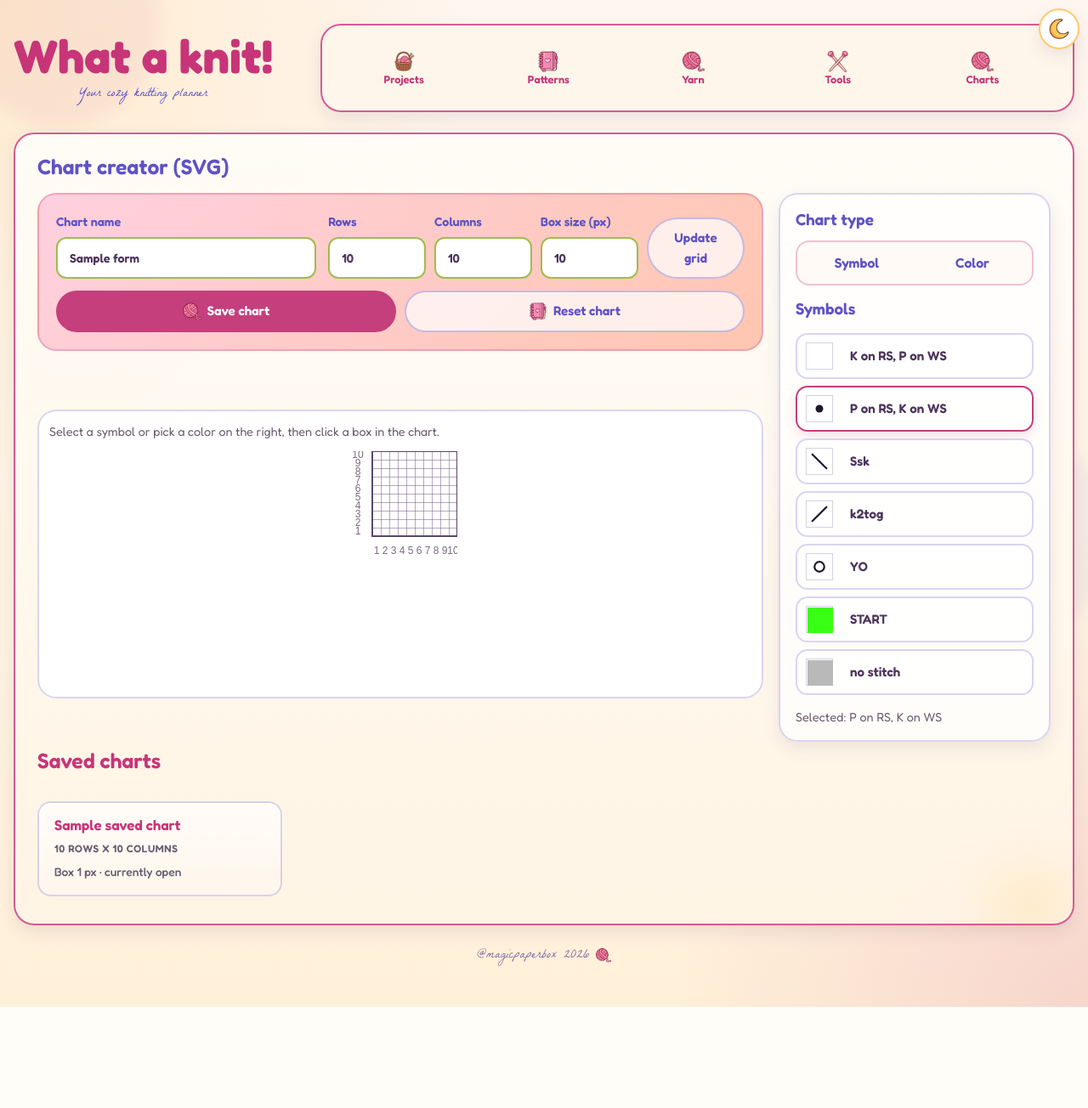
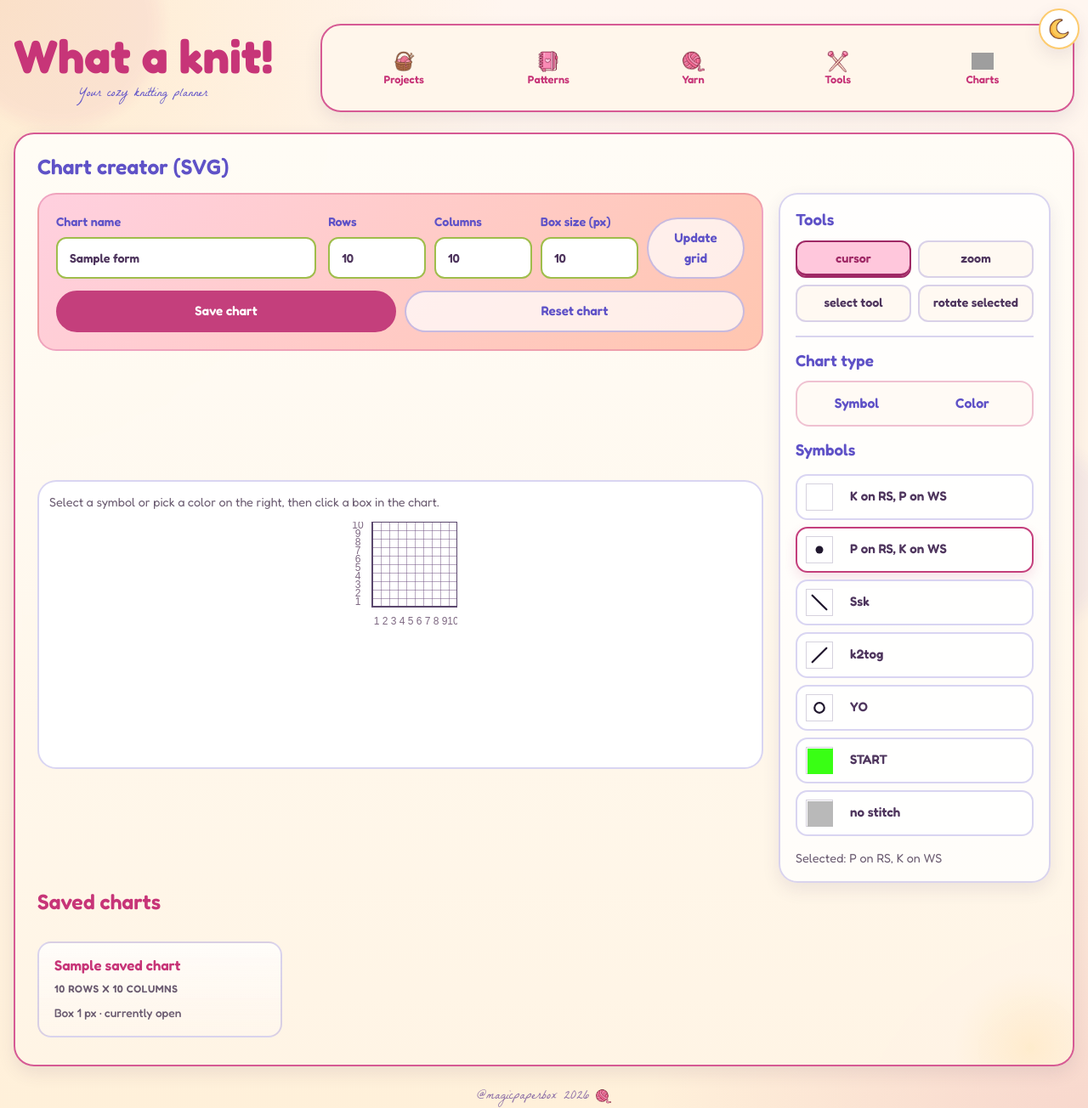
Before and after one commit to magicpaperbox/what-a-knit, a Flask app: template templates/charts/create_chart.html in a window 1280 px wide. Shown: the top 1304 px of the page at 85% size. Before the commit the page ends 1185 px from the top, so only its background shows below. Run offline with Flask 3, Linux system fonts and the light colour scheme; the template is opened without the code that fills it: most values are stand-ins (such as "Sample title", 1, 10 or a date in 2020); parts of the project's set-up code (start-up, migrations or seed data) failed here and were passed over; grey boxes are pictures that could not be loaded.

Commit message:
select tool

```diff
--- a/static/css/charts/palette.css
+++ b/static/css/charts/palette.css
@@ -7,6 +7,7 @@
 }
 
 .chart-kind-selector legend,
+.chart-tools > h3,
 .chart-palette-header h3 {
     display: block;
     margin: 0;
@@ -15,6 +16,56 @@
     font-size: 1.18rem;
     font-weight: 600;
     line-height: 1.25;
+}
+
+.chart-tools {
+    display: grid;
+    grid-template-columns: repeat(2, minmax(0, 1fr));
+    gap: var(--chart-control-gap);
+    padding-bottom: 16px;
+    border-bottom: 2px solid var(--border-soft);
+}
+
+.chart-tools > h3 {
+    grid-column: 1 / -1;
+    margin-bottom: 4px;
+}
+
+.chart-tool-button {
+    display: flex;
+    align-items: center;
+    justify-content: center;
+    min-width: 0;
+    min-height: var(--control-size-lg);
+    padding: 10px;
+    border: var(--chart-control-border);
+    border-radius: var(--chart-control-radius-sm);
+    background: var(--panel-muted);
+    color: var(--text);
+    font-size: 0.9rem;
+    font-weight: 600;
+    line-height: 1.3;
+    text-align: center;
+    cursor: pointer;
+    transition: background-color 0.18s ease, border-color 0.18s ease, color 0.18s ease;
+}
+
+.chart-tool-button:hover {
+    border-color: var(--border);
+    background: var(--icon-control-bg);
+    color: var(--accent-strong);
+}
+
+.chart-tool-button.is-active {
+    border-color: var(--accent-strong);
+    background: var(--icon-control-hover-bg);
+    color: var(--accent-strong);
+    box-shadow: inset 0 -3px 0 var(--accent-strong);
+}
+
+.chart-tool-button:focus-visible {
+    outline: 3px solid var(--accent-strong);
+    outline-offset: var(--focus-ring-offset);
 }
 
 .chart-kind-selector legend {
--- a/static/css/charts/svg.css
+++ b/static/css/charts/svg.css
@@ -29,6 +29,13 @@
     stroke: var(--chart-grid-border);
 }
 
+.chart-selection {
+    fill: var(--accent-wash-strong);
+    stroke: var(--accent-strong);
+    stroke-width: 2px;
+    pointer-events: none;
+}
+
 .chart-symbol-fill {
     fill: var(--chart-symbol-color);
 }
--- a/static/js/charts.js
+++ b/static/js/charts.js
@@ -3,6 +3,7 @@ const $ = (id) => document.getElementById(id);
 const SVG_NS = "http://www.w3.org/2000/svg";
 
 const TOOLS = [
+    {id: "cursor", label: "cursor"},
     {id: "zoom", label: "zoom"},
     {id: "select", label: "select tool"},
     {id: "rotate_selected", label: "rotate selected"}
@@ -31,12 +32,18 @@ const state = {
     cellSize: 32,
     selectedSymbol: "purl",
     cells: [],
+    activeTool: "cursor",
     kind: "symbol",
     colorTool: "paint",
     selectedColor: "#000000",
     isPainting: false,
     hoveredRow: null,
     hoveredColumn: null,
+    isSelecting: false,
+    selectionStart: null,
+    selectionEnd: null,
+    selectedArea: null,
+    chartClipboard: null,
 };
 
 const LABEL_MARGIN_LEFT = 34;
@@ -57,6 +64,22 @@ function clamp(value, min, max) {
 
 function getSymbol(symbolId) {
     return SYMBOLS.find((symbol) => symbol.id === symbolId);
+}
+
+function getSelectionBounds(start, end) {
+    if (!start || !end) {
+        return null;
+    }
+
+    const minRow = Math.min(start.row, end.row);
+    const maxRow = Math.max(start.row, end.row);
+    const minColumn = Math.min(start.column, end.column);
+    const maxColumn = Math.max(start.column, end.column);
+
+    const startPoint = {minRow: minRow, minColumn: minColumn}
+    const endPoint = {maxRow: maxRow, maxColumn: maxColumn}
+
+    return {startPoint, endPoint}
 }
 
 // Cell state helpers
@@ -404,6 +427,7 @@ function renderChart() {
     const height = gridHeight + LABEL_MARGIN_BOTTOM;
     const gridOriginX = LABEL_MARGIN_LEFT;
     const gridOriginY = 0;
+    const bounds = getSelectionBounds(state.selectionStart, state.selectionEnd);
 
     svg.setAttribute("width", width.toString());
     svg.setAttribute("height", height.toString());
@@ -520,11 +544,51 @@ function renderChart() {
     svg.appendChild(symbolsLayer);
     svg.appendChild(gridLayer);
     svg.appendChild(border);
+
+    if (bounds){
+        const selectionRect = createSvgElement("rect");
+        selectionRect.setAttribute("x", (gridOriginX + bounds.startPoint.minColumn * state.cellSize).toString());
+        selectionRect.setAttribute("y", (gridOriginY + bounds.startPoint.minRow * state.cellSize).toString());
+        selectionRect.setAttribute("width", ((bounds.endPoint.maxColumn - bounds.startPoint.minColumn + 1) * state.cellSize).toString())
+        selectionRect.setAttribute("height", ((bounds.endPoint.maxRow - bounds.startPoint.minRow + 1) * state.cellSize).toString())
+        selectionRect.classList.add("chart-selection");
+        svg.appendChild(selectionRect);
+    }
     svg.appendChild(hitLayer);
     syncSerializedCells();
 }
 
 // User actions
+
+const activeTools = $("chartTools");
+
+TOOLS.forEach((tool) => {
+    const button = document.createElement("button");
+    button.type = "button";
+    button.textContent = tool.label;
+    button.className = "chart-tool-button";
+    button.dataset.tool = tool.id;
+    activeTools.appendChild(button);
+
+    button.addEventListener("click", () => {
+        state.activeTool = tool.id;
+        const tools = document.querySelectorAll(".chart-tool-button");
+        tools.forEach((toolButton) => {
+            toolButton.classList.remove("is-active");
+            toolButton.setAttribute("aria-pressed", "false");
+        });
+        button.classList.add("is-active");
+        button.setAttribute("aria-pressed", "true");
+    });
+
+    if (tool.id === state.activeTool) {
+        button.classList.add("is-active");
+        button.setAttribute("aria-pressed", "true");
+    } else {
+        button.setAttribute("aria-pressed", "false");
+    }
+})
+
 
 function applyCurrentToolToCell(row, column) {
     if (state.kind === "symbol") {
@@ -564,6 +628,17 @@ function handleChartPointerDown(event) {
         return;
     }
 
+    if (state.activeTool !== "cursor") {
+        state.isPainting = false;
+        if (state.activeTool === "select") {
+            state.isSelecting = true;
+            state.selectionStart = position;
+            state.selectionEnd = position;
+            renderChart();
+        }
+        return;
+    }
+
     state.isPainting = true;
     applyCurrentToolToCell(position.row, position.column);
 
@@ -579,6 +654,10 @@ function handleChartPointerMove(event) {
     state.hoveredColumn = position.column;
     state.hoveredRow = position.row;
 
+    if (state.isSelecting) {
+        state.selectionEnd = position;
+    }
+
     if (state.isPainting) {
         applyCurrentToolToCell(position.row, position.column);
         return;
@@ -589,6 +668,7 @@ function handleChartPointerMove(event) {
 
 function handleChartPointerUp() {
     state.isPainting = false;
+    state.isSelecting = false;
 }
 
 function handleChartPointerLeave() {
--- a/templates/base.html
+++ b/templates/base.html
@@ -69,7 +69,7 @@
                 <a href="/charts" aria-label="Charts"
                    class="{% if current_path.startswith('/charts') %}is-active{% endif %}"
                    {% if current_path.startswith('/charts') %}aria-current="page"{% endif %}>
-                    <img src="/static/icons/yarn_ball.png" class="site-nav__icon" alt="">
+                    <img src="/static/icons/chart.png" class="site-nav__icon" alt="">
                     <span class="site-nav__label">Charts</span>
                 </a>
             </nav>
--- a/templates/charts/create_chart.html
+++ b/templates/charts/create_chart.html
@@ -56,7 +56,6 @@
 
                     <div class="chart-actions chart-actions--{{ mode }}">
                         <button type="submit" class="btn-submit chart-save-button">
-                            <img src="/static/icons/yarn_ball.png" alt="Yarn ball" class="button-icon">
                             {% if mode == "edit" %}Save changes{% else %}Save chart{% endif %}
                         </button>
                         {% if mode == "edit" %}
@@ -66,7 +65,6 @@
                             </button>
                         {% endif %}
                         <a href="/charts" class="btn-chart btn-chart--secondary chart-new-button">
-                            <img src="/static/icons/patterns.png" alt="Charts" class="button-icon">
                             {% if mode == "edit" %}New empty chart{% else %}Reset chart{% endif %}
                         </a>
                     </div>
@@ -75,6 +73,9 @@
                 <textarea id="cellsData" name="cells_json" hidden>{{ form_data.cells_json }}</textarea>
 
                 <aside class="chart-palette-panel" aria-labelledby="chartPaletteTitle">
+                <div id="chartTools" class="chart-tools">
+                    <h3>Tools</h3>
+                </div>
                     <fieldset class="chart-kind-selector">
                         <legend>Chart type</legend>
                         <div class="chart-kind-options">
```
Also changed, not shown: docs/collaboration/user-learning-profile.md (+14 -2 lines), docs/tasks/2026-08-26-retro-ui-polish.md (+6 -4 lines), docs/tasks/2026-08-27-chart-area-selection.md (+13 -4 lines), docs/tasks/2026-08-27-frontend-file-split.md (+4 -1 lines).
